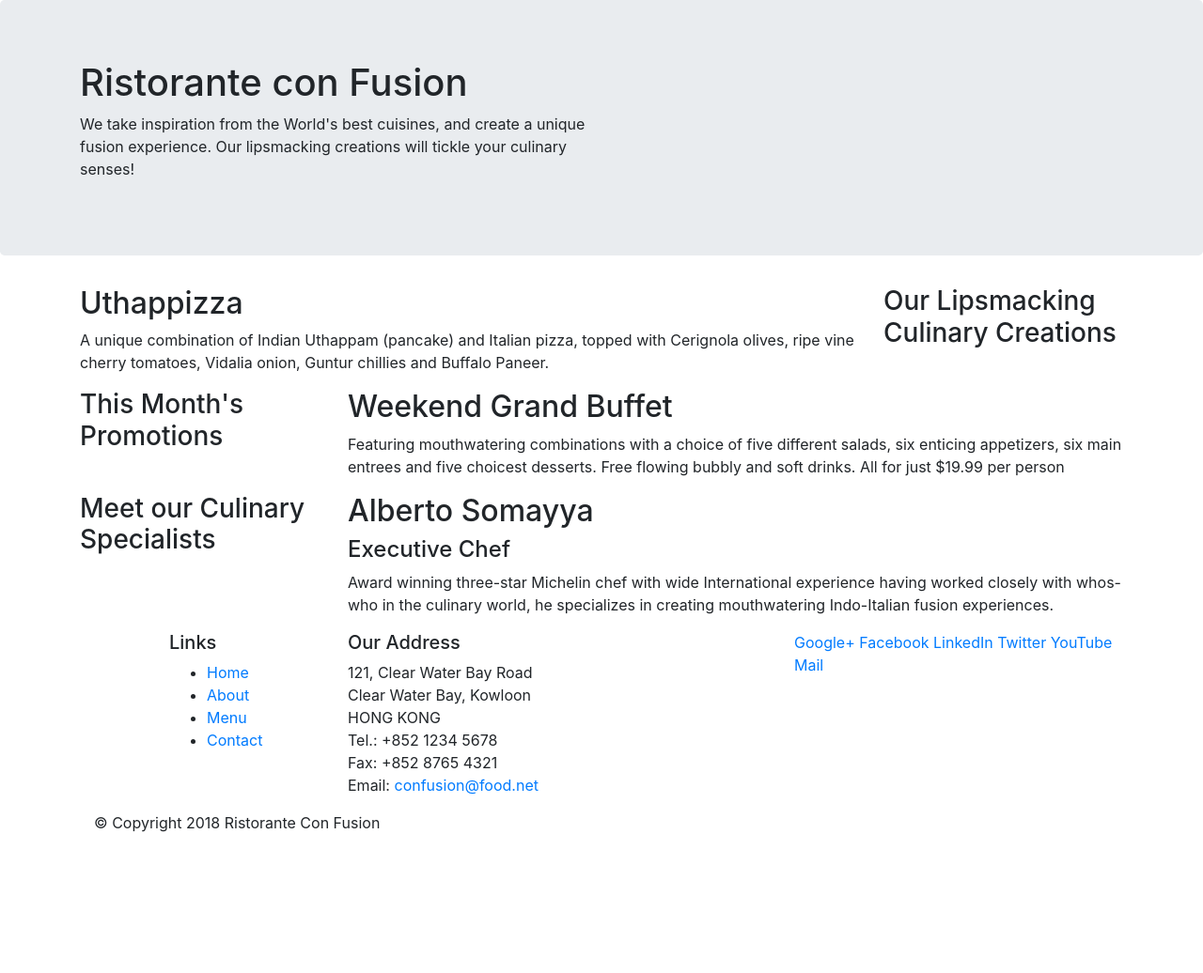
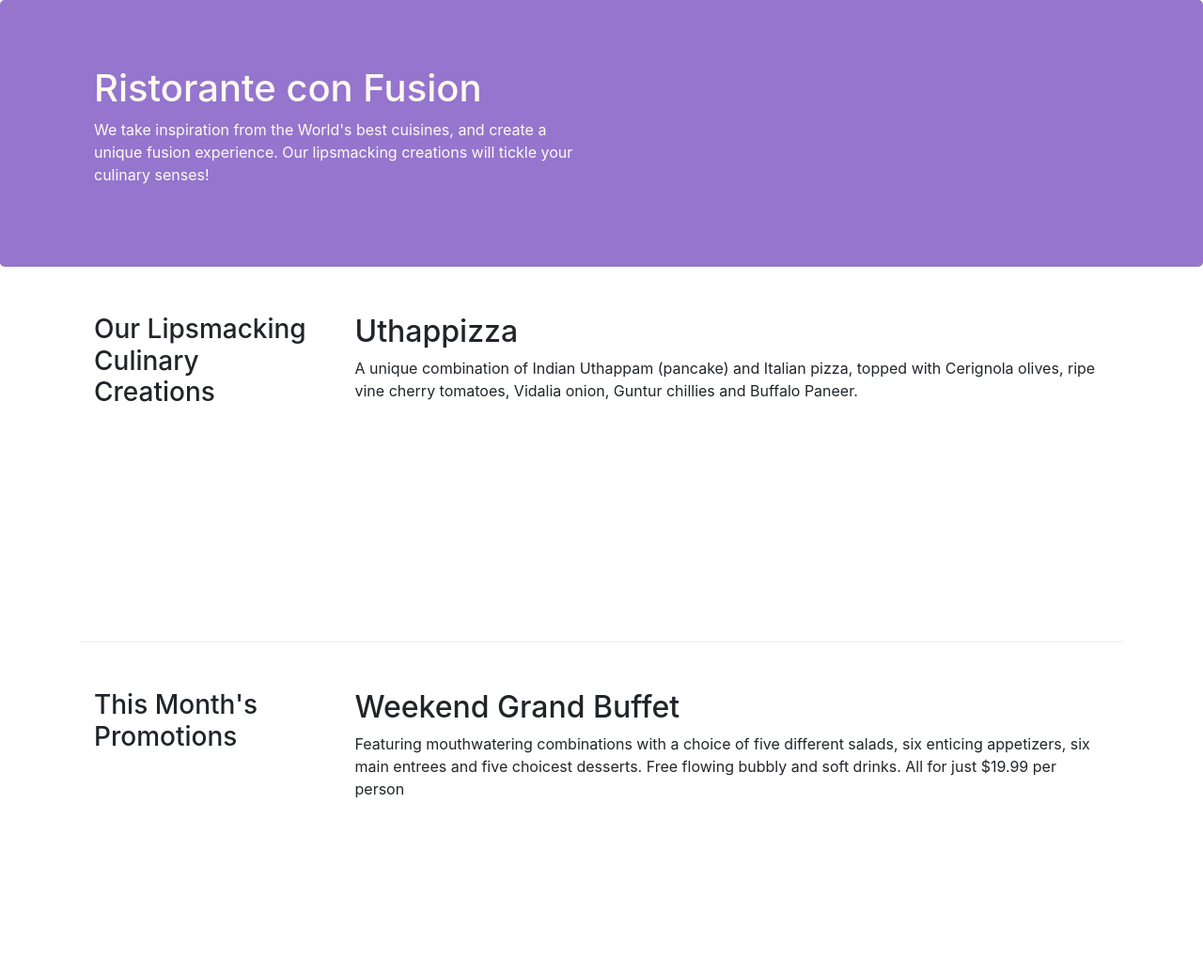
Before and after one commit to Siyamala/conFUSION, a website: page index.html in a window 1280 px wide. Shown: the top 1036 px of the page at 94% size. Before the commit the page ends 904 px from the top, so only its background shows below. Drawn offline with nearby package versions, Linux system fonts and the light colour scheme.

Commit message:
Bootstrap grid part 2

```diff
--- /dev/null
+++ b/css/styles.css
@@ -0,0 +1,30 @@
+.row-header{
+    margin:0px auto;
+    padding:0px;
+}
+
+.row-content {
+    margin:0px auto;
+    padding: 50px 0px 50px 0px;
+    border-bottom: 1px ridge;
+    min-height:400px;
+}
+
+.footer{
+    background-color: #D1C4E9;
+    margin:0px auto;
+    padding: 20px 0px 20px 0px;
+}
+
+.jumbotron {
+    padding:70px 30px 70px 30px;
+    margin:0px auto;
+    background: #9575CD ;
+    color:floralwhite;
+}
+
+address{
+    font-size:80%;
+    margin:0px;
+    color:#0f0f0f;
+}
--- a/index.html
+++ b/index.html
@@ -5,6 +5,8 @@
 
 <!-- Bootstrap CSS -->
 <link rel="stylesheet" href="node_modules/bootstrap/dist/css/bootstrap.min.css">
+<link href="css/styles.css" rel="stylesheet">
+
 <head>
     <title>Ristorante Con Fusion</title>
 </head>
@@ -12,7 +14,7 @@
 <body>
     <header class="jumbotron">
         <div class="container">
-            <div class="row">
+            <div class="row row-header">
                 <div class="col-12 col-sm-6">
                     <h1>Ristorante con Fusion</h1>
                     <p>We take inspiration from the World's best cuisines, and create a unique fusion experience. Our lipsmacking creations will tickle your culinary senses!</p>
@@ -24,8 +26,8 @@
     </header>
 
     <div class="container">
-        <div class="row">
-            <div class="col-12 col-sm-4 order-sm-last col-md-3">
+        <div class="row row-content">
+            <div class="col-12 col-sm-4 col-md-3">
                 <h3>Our Lipsmacking Culinary Creations</h3>
             </div>
             <div class="col col-sm col-md">
@@ -34,7 +36,7 @@
             </div>
         </div>
 
-        <div class="row">
+        <div class="row row-content">
             <div class="col-12 col-sm-4 col-md-3">
                 <h3>This Month's Promotions</h3>
             </div>
@@ -44,8 +46,8 @@
             </div>
         </div>
 
-        <div class="row">
-            <div class="col-12 col-sm-4 order-sm-first col-md-3">
+        <div class="row row-content">
+            <div class="col-12 col-sm-4 col-md-3">
                 <h3>Meet our Culinary Specialists</h3>
             </div>
             <div class="col col-sm col-md">
@@ -58,10 +60,10 @@
 
     <footer>
         <div class="container">
-            <div class="row">
+            <div class="row row-footer">
                 <div class="col-4 offset-1 col-sm-2">
                     <h5>Links</h5>
-                    <ul>
+                    <ul class="list-unstyled">
                         <li><a href="#">Home</a></li>
                         <li><a href="#">About</a></li>
                         <li><a href="#">Menu</a></li>
@@ -80,7 +82,7 @@
 		           </address>
                 </div>
                 <div class="col-12 col-sm-4">
-                    <div>
+                    <div class="text-center">
                         <a href="http://google.com/+">Google+</a>
                         <a href="http://www.facebook.com/profile.php?id=">Facebook</a>
                         <a href="http://www.linkedin.com/in/">LinkedIn</a>
@@ -90,8 +92,8 @@
                     </div>
                 </div>
            </div>
-           <div class="col-auto">
-                <div>
+           <div class="row justify-content-center">
+                <div class="col-auto">
                     <p>© Copyright 2018 Ristorante Con Fusion</p>
                 </div>
            </div>
```
